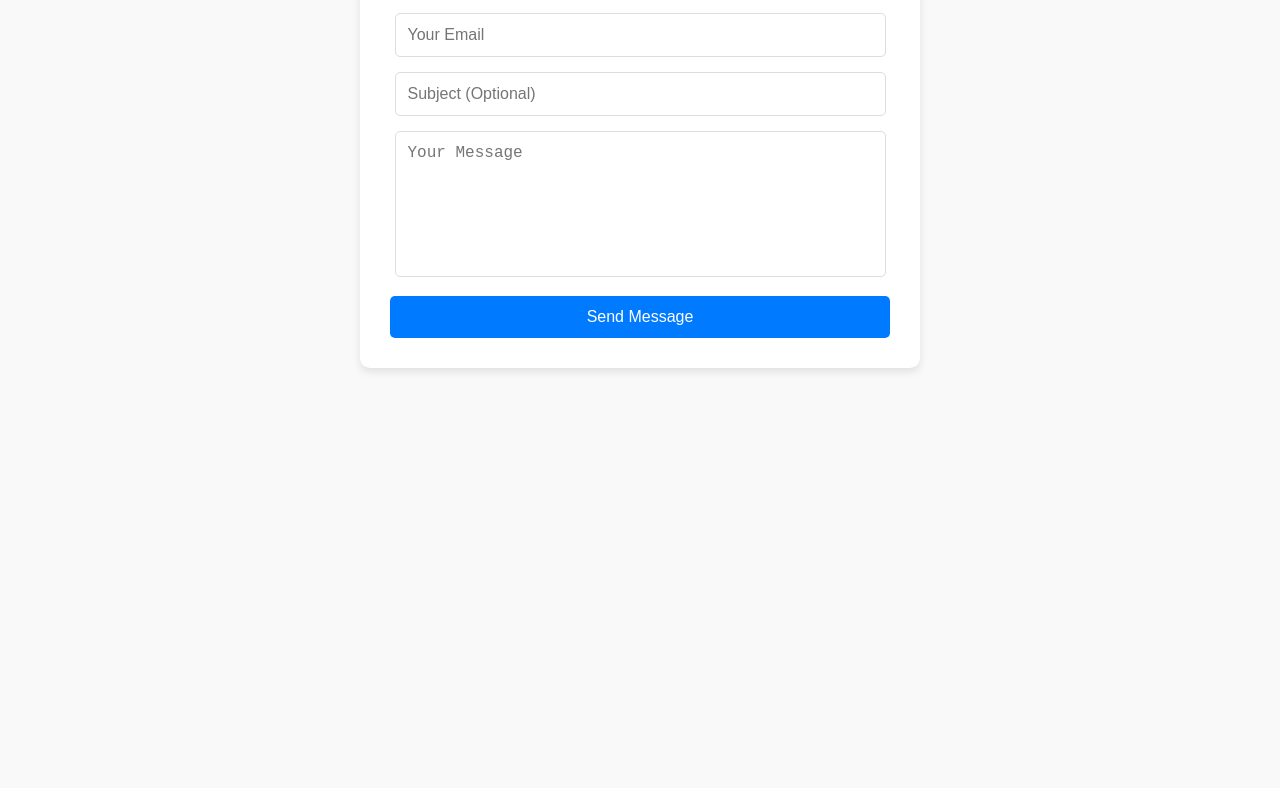
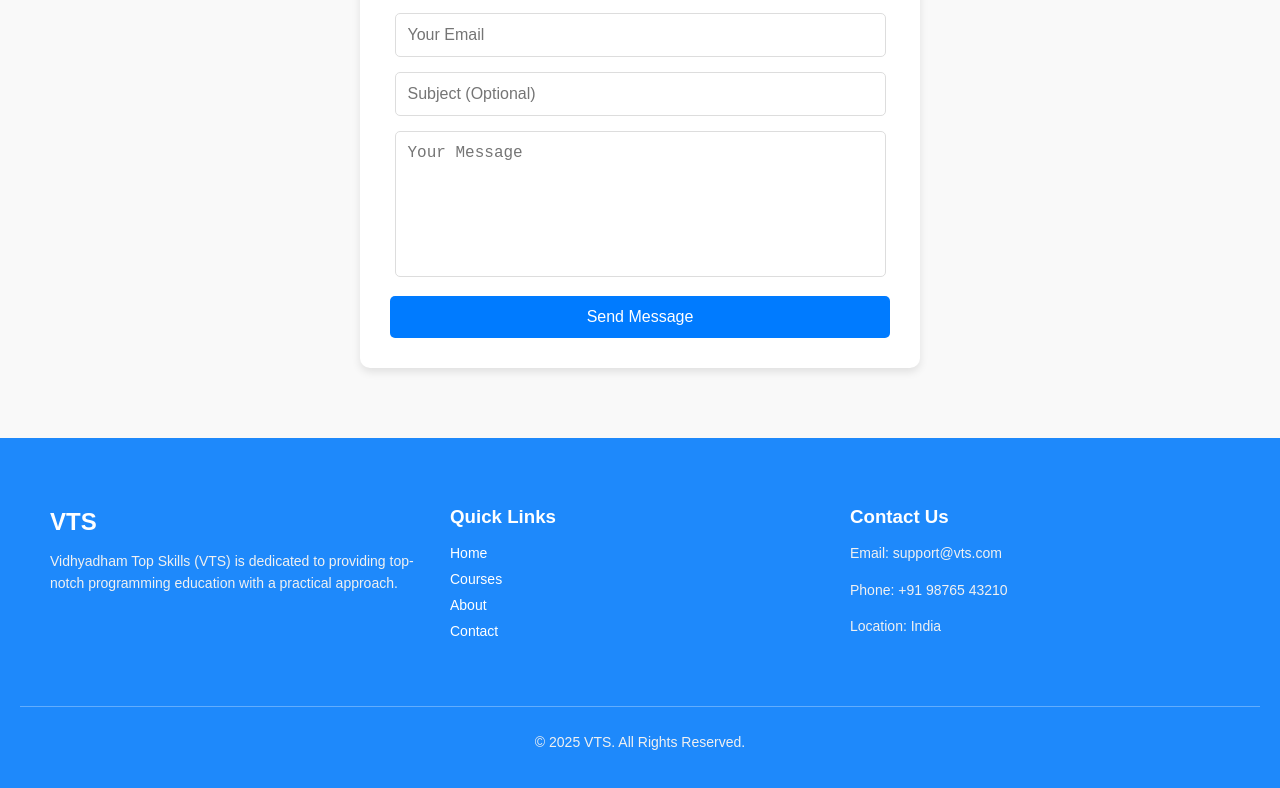
Before and after one commit to panditharshpandeyji/VTSWebsite, a React (Vite) app: page / in a window 1280 px wide. Shown: the part 1428-2216 px from the top of the page. Before the commit the page ends 1866 px from the top, so only its background shows below. Built offline with nearby package versions, Linux system fonts and the light colour scheme.

Commit message:
add footer

```diff
--- a/src/App.jsx
+++ b/src/App.jsx
@@ -1,5 +1,6 @@
 import "./App.css";
 import CourseDetails from "./components/CourseDetails";
+import Footer from "./components/Footer";
 import Navbar from "./components/Navbar";
 import ScrollToTop from "./components/ScrollToTop";
 import ContactUs from "./pages/ContactUs";
@@ -17,6 +18,7 @@ function App() {
           <Route path="/course/:id" element={<CourseDetails />} />
           <Route path="/contact" element={<ContactUs />} />
         </Routes>
+        <Footer />
       </Router>
     </div>
   );
--- /dev/null
+++ b/src/components/Footer.jsx
@@ -0,0 +1,50 @@
+import React from "react";
+import "../styles/Footer.css";
+import { Link } from "react-router-dom";
+
+const Footer = () => {
+  return (
+    <footer className="footer">
+      <div className="footer-container">
+        <div className="footer-about">
+          <h2>VTS</h2>
+          <p>
+            Vidhyadham Top Skills (VTS) is dedicated to providing top-notch
+            programming education with a practical approach.
+          </p>
+        </div>
+
+        <div className="footer-links">
+          <h3>Quick Links</h3>
+          <ul>
+            <li>
+              <Link to="/">Home</Link>
+            </li>
+            <li>
+              <Link to="/courses">Courses</Link>
+            </li>
+            <li>
+              <Link to="/about">About</Link>
+            </li>
+            <li>
+              <Link to="/contact">Contact</Link>
+            </li>
+          </ul>
+        </div>
+
+        <div className="footer-contact">
+          <h3>Contact Us</h3>
+          <p>Email: support@vts.com</p>
+          <p>Phone: +91 98765 43210</p>
+          <p>Location: India</p>
+        </div>
+      </div>
+
+      <div className="footer-bottom">
+        <p>&copy; {new Date().getFullYear()} VTS. All Rights Reserved.</p>
+      </div>
+    </footer>
+  );
+};
+
+export default Footer;
--- /dev/null
+++ b/src/styles/Footer.css
@@ -0,0 +1,80 @@
+.footer {
+    background: #1e89fb;
+    color: #fff;
+    padding: 40px 20px;
+    text-align: center;
+}
+
+.footer-container {
+    display: flex;
+    flex-wrap: wrap;
+    justify-content: space-between;
+    max-width: 1200px;
+    margin: auto;
+    padding-bottom: 20px;
+}
+
+.footer-about,
+.footer-links,
+.footer-contact {
+    flex: 1;
+    min-width: 250px;
+    margin: 10px;
+    text-align: left;
+}
+
+.footer h2,
+.footer h3 {
+    color: #fff;
+    margin-bottom: 10px;
+}
+
+.footer p {
+    font-size: 14px;
+    color: #f1f1f1;
+    line-height: 1.6;
+}
+
+.footer-links ul {
+    list-style: none;
+    padding: 0;
+}
+
+.footer-links li {
+    margin: 8px 0;
+}
+
+.footer-links a {
+    text-decoration: none;
+    color: white;
+    transition: color 0.3s ease;
+    font-size: 14px;
+}
+
+.footer-links a:hover {
+    color: #f0f0f0;
+    text-decoration: underline;
+}
+
+.footer-bottom {
+    margin-top: 20px;
+    border-top: 1px solid rgba(255, 255, 255, 0.3);
+    padding-top: 10px;
+    font-size: 14px;
+    text-align: center;
+    color: #f1f1f1;
+}
+
+/* Responsive Design */
+@media (max-width: 768px) {
+    .footer-container {
+        flex-direction: column;
+        text-align: center;
+    }
+
+    .footer-about,
+    .footer-links,
+    .footer-contact {
+        text-align: center;
+    }
+}
--- a/src/styles/Navbar.css
+++ b/src/styles/Navbar.css
@@ -5,7 +5,7 @@
     padding: 2px 50px;
     box-shadow: 0 4px 6px rgba(0, 0, 0, 0.1);
     position: relative;
-    background: #007bff;
+    background: #1e89fb;
 }
 
 /* Logo */
```
